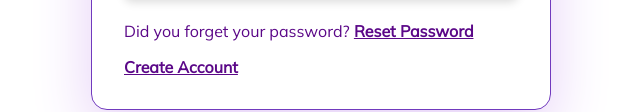
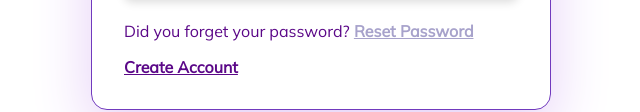
Before and after one commit to gouravkundu88/User-Interface, a plain HTML site: page login-signup-page/index.html in a window 1280 px wide. In both pictures the pointer is over the link "Reset Password". Shown: the part 562-674 px from the top of the page, without its empty margins (319-959 px from the left). Drawn offline with Linux system fonts and the light colour scheme.

Commit message:
Update style.css

```diff
--- a/login-signup-page/style.css
+++ b/login-signup-page/style.css
@@ -156,3 +156,6 @@ h1 {
     color: var(--secondary);
     font-weight: 600;
 }
+.my-form__actions a:hover {
+    color: #a7a2cb;
+}
```
